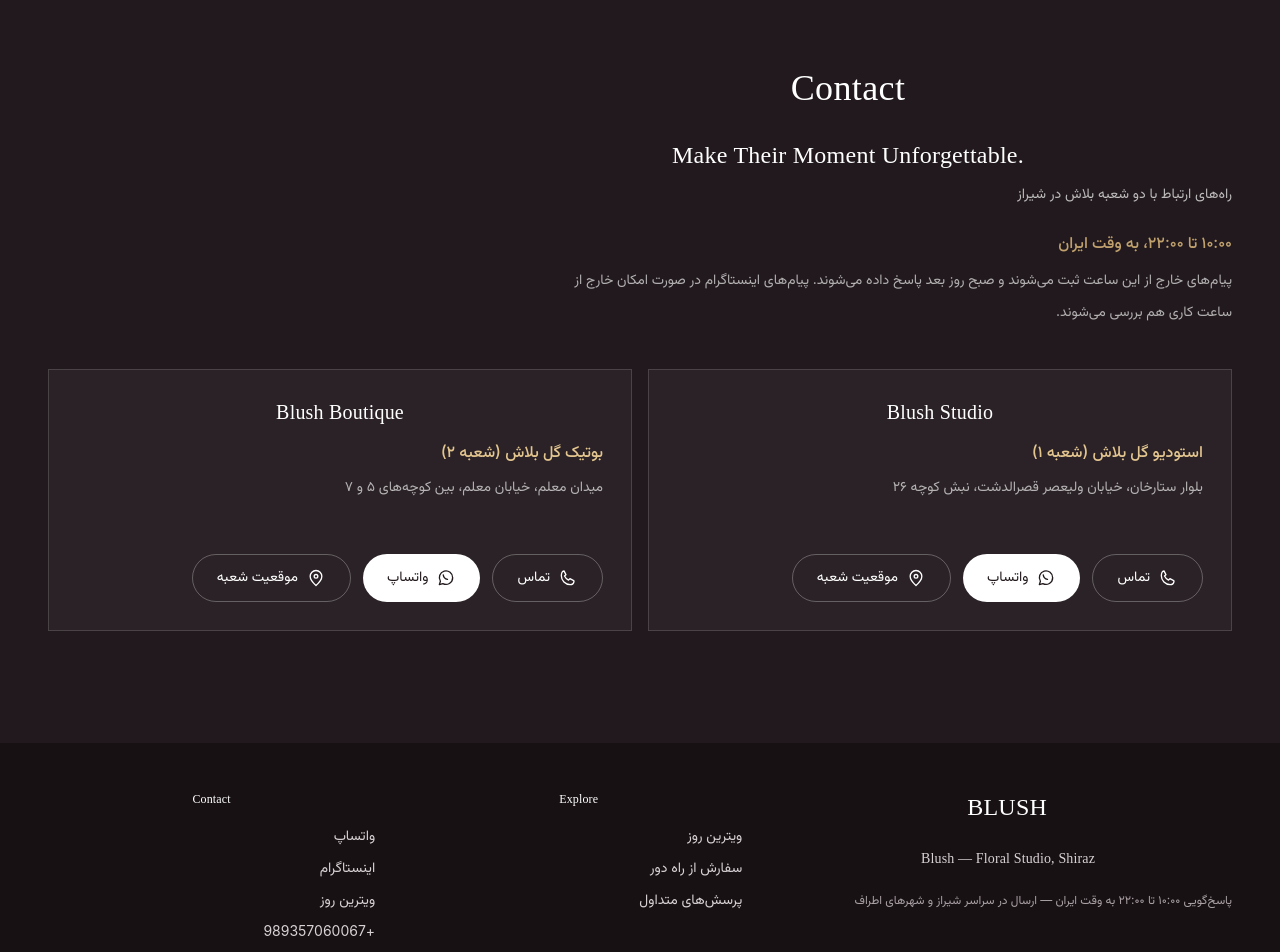
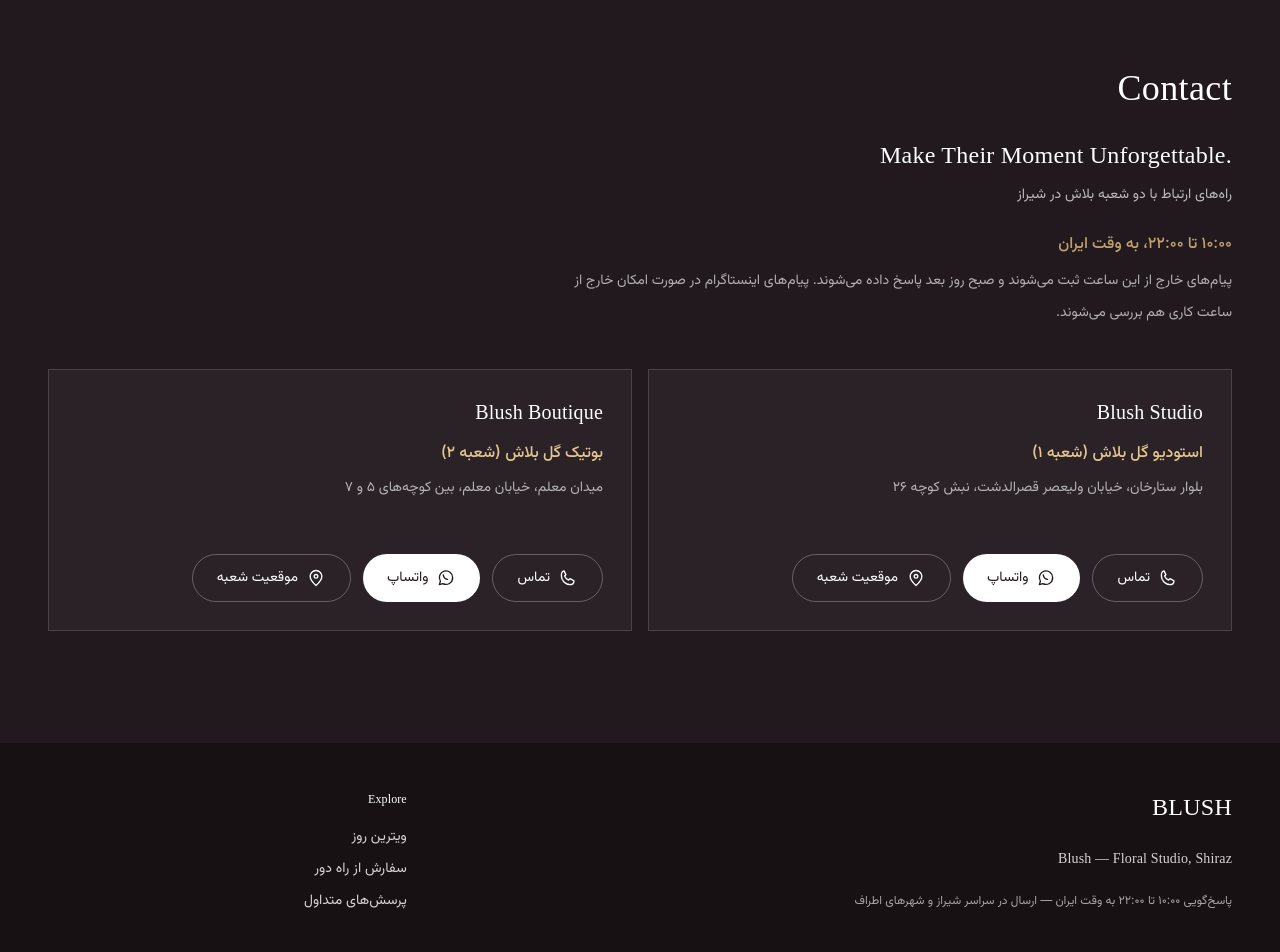
Before and after one commit to Bashirkamali/blush, a React (Vite) app: page / in a window 1280 px wide. Shown: the part 7660-8612 px from the top of the page. Built offline with nearby package versions, Linux system fonts and the light colour scheme.

Commit message:
fix: simplify and align contact footer

```diff
--- a/src/components/FinalCTA.tsx
+++ b/src/components/FinalCTA.tsx
@@ -9,7 +9,7 @@
 
 const FinalCTA = () => {
   return (
-    <section className="bg-[#21191d] px-5 py-20 text-white sm:px-8 md:py-28 lg:px-12" id="contact" dir="rtl" aria-label="تماس با بلاش">
+    <section className="relative z-[17] bg-[#21191d] px-5 py-20 text-white sm:px-8 md:py-28 lg:px-12" id="contact" dir="rtl" aria-label="تماس با بلاش">
       <motion.div
         className="mx-auto max-w-7xl"
         initial={{ opacity: 0, y: 24 }}
@@ -17,11 +17,11 @@
         viewport={{ once: true, margin: "-80px" }}
         transition={{ duration: 0.75 }}
       >
-        <div className="max-w-3xl">
-          <h2 className="max-w-3xl text-2xl font-light leading-[1.7] md:text-4xl md:leading-[1.55]" lang="en" dir="ltr">
+        <div className="max-w-3xl text-right">
+          <h2 className="max-w-3xl !text-right text-2xl font-light leading-[1.7] md:text-4xl md:leading-[1.55]" lang="en" dir="ltr">
             {siteConfig.finalCta.heading}
           </h2>
-          <p className="mt-5 text-2xl leading-9" lang="en" dir="ltr">{siteConfig.finalCta.description}</p>
+          <p className="mt-5 !text-right text-2xl leading-9" lang="en" dir="ltr">{siteConfig.finalCta.description}</p>
           <p className="mt-3 text-sm text-white/70">{siteConfig.finalCta.sub}</p>
           <p className="mt-7 font-medium text-[#c0a16e]">{siteConfig.finalCta.hours}</p>
           <p className="mt-2 max-w-2xl text-sm leading-8 text-white/65">{siteConfig.finalCta.hoursNote}</p>
@@ -29,8 +29,8 @@
 
         <div className="mt-10 grid gap-4 lg:grid-cols-2">
           {siteConfig.branches.map((branch) => (
-            <article className="border border-white/15 bg-white/[0.04] p-6 md:p-7" key={branch.name}>
-              <h3 className="text-xl text-white" lang="en" dir="ltr">{branch.name}</h3>
+            <article className="border border-white/15 bg-white/[0.04] p-6 text-right md:p-7" key={branch.name}>
+              <h3 className="!text-right text-xl text-white" lang="en" dir="ltr">{branch.name}</h3>
               <p className="mt-4 font-medium text-[#e3c58f]">{branch.label}</p>
               <address className="mt-2 min-h-14 not-italic text-sm leading-7 text-white/65">{branch.address}</address>
               <div className="mt-6 flex flex-wrap gap-3">
--- a/src/components/Footer.tsx
+++ b/src/components/Footer.tsx
@@ -1,22 +1,22 @@
-import { siteConfig, whatsappUrl } from "../config/site";
+import { siteConfig } from "../config/site";
 
 const Footer = () => {
   const jalaliYear = new Intl.DateTimeFormat("fa-IR-u-ca-persian", { year: "numeric" }).format(new Date());
   return (
-    <footer className="bg-[#171114] px-5 py-12 text-[#d9d2d5] sm:px-8 lg:px-12" dir="rtl">
-      <div className="mx-auto grid max-w-7xl gap-10 md:grid-cols-[1.1fr_0.8fr_0.8fr]">
-        <div>
-          <h3 className="text-2xl font-light tracking-[0.18em] text-white" lang="en" dir="ltr">
+    <footer className="relative z-[17] bg-[#171114] px-5 py-12 text-[#d9d2d5] sm:px-8 lg:px-12" dir="rtl">
+      <div className="mx-auto grid max-w-7xl gap-10 text-right md:grid-cols-[1.35fr_0.65fr] md:gap-20">
+        <div className="text-right">
+          <h3 className="!text-right text-2xl font-light tracking-[0.18em] text-white" lang="en" dir="ltr">
             {siteConfig.brandNameDisplay}
           </h3>
-          <p className="mt-5 max-w-md text-sm leading-8" lang="en" dir="ltr">
+          <p className="mt-5 max-w-md !text-right text-sm leading-8" lang="en" dir="ltr">
             {siteConfig.footer.description}
           </p>
           <p className="mt-3 max-w-md text-xs leading-7 text-[#aaa1a5]">{siteConfig.footer.serviceNote}</p>
         </div>
 
-        <div>
-          <h4 className="text-xs text-white" lang="en" dir="ltr">{siteConfig.footer.quickLinksHeading}</h4>
+        <div className="text-right">
+          <h4 className="!text-right text-xs text-white" lang="en" dir="ltr">{siteConfig.footer.quickLinksHeading}</h4>
           <ul className="mt-5 space-y-3 text-sm">
             {siteConfig.footer.quickLinks.map((link) => (
               <li key={link.href}><a href={link.href}>{link.label}</a></li>
@@ -24,15 +24,6 @@
           </ul>
         </div>
 
-        <div>
-          <h4 className="text-xs text-white" lang="en" dir="ltr">{siteConfig.footer.contactHeading}</h4>
-          <ul className="mt-5 space-y-3 text-sm">
-            <li><a href={whatsappUrl} target="_blank" rel="noreferrer">واتساپ</a></li>
-            <li><a href={siteConfig.instagramUrl} target="_blank" rel="noreferrer">اینستاگرام</a></li>
-            <li><a href={siteConfig.websiteUrl} target="_blank" rel="noreferrer">ویترین روز</a></li>
-            <li><a href={`tel:${siteConfig.phoneNumber}`}>{siteConfig.phoneNumber}</a></li>
-          </ul>
-        </div>
       </div>
 
       <div className="mx-auto mt-12 max-w-7xl border-t border-white/20 pt-6 text-xs text-[#aaa1a5]">
```
